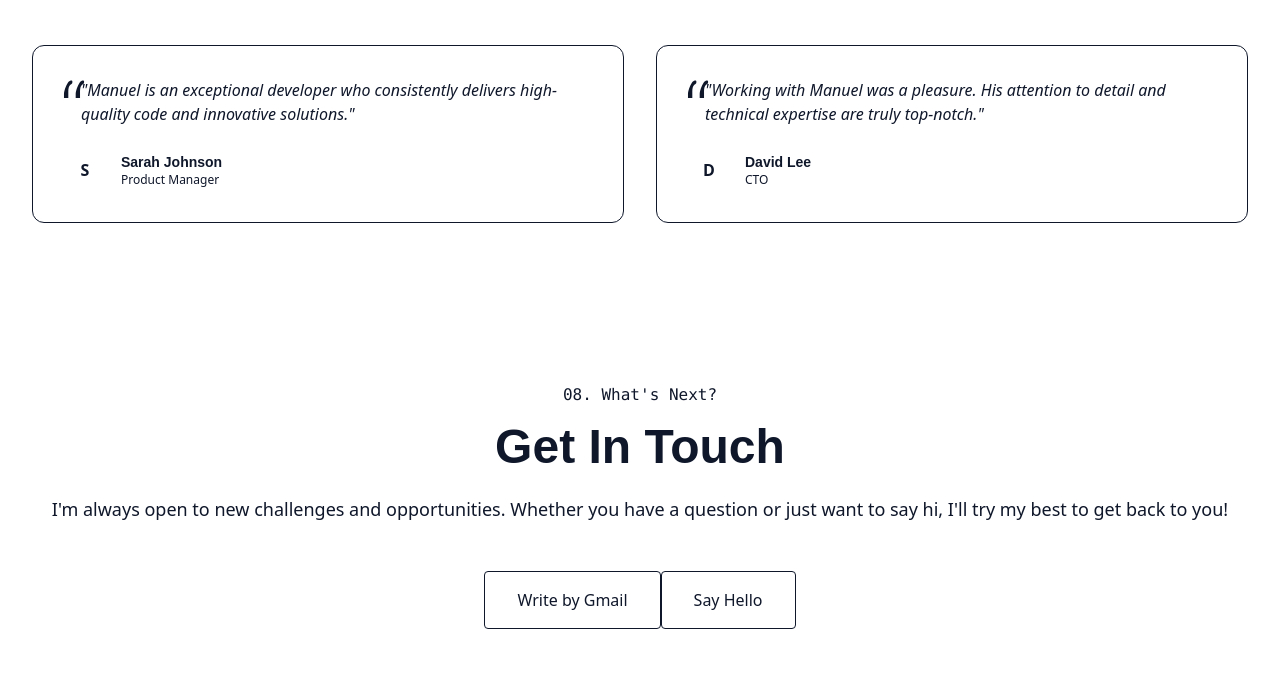
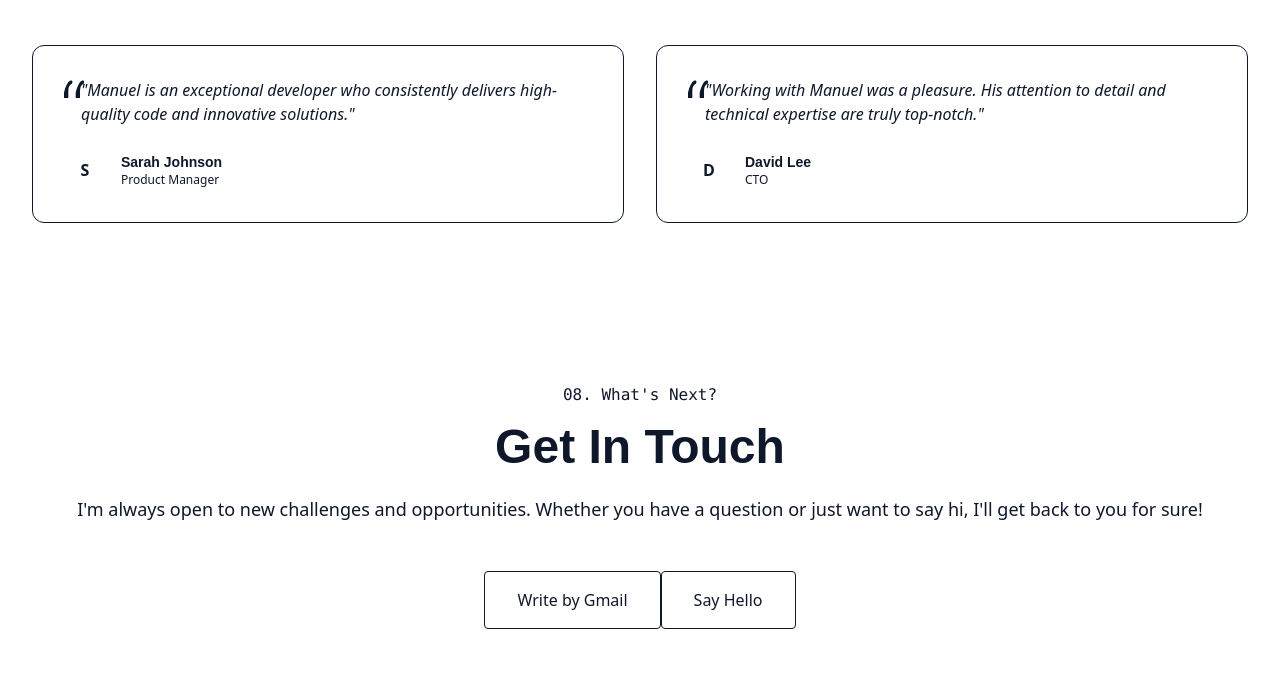
Before and after one commit to manunoly/manuel.team, an Astro site: page / in a window 1280 px wide. Shown: the part 11117-11804 px from the top of the page. Built offline with nearby package versions, Linux system fonts and the light colour scheme; Astro itself is replaced by a stand-in of ours; a web font is replaced by a local one.

Commit message:
feat: Add new Contact React component for displaying contact information and social links.

```diff
--- a/src/components/Contact.tsx
+++ b/src/components/Contact.tsx
@@ -6,15 +6,21 @@ interface ContactProps {
     linkedin: string;
     github: string;
     twitter: string;
+    lang?: string;
 }
 
-export default function Contact({ email, linkedin, github, twitter }: ContactProps) {
+export default function Contact({ email, linkedin, github, twitter, lang = 'en' }: ContactProps) {
     return (
         <SectionContainer id="contact" className="text-center max-w-2xl">
             <p className="text-app-accent font-mono mb-4">08. What's Next?</p>
             <h2 className="text-4xl md:text-5xl font-bold text-app-text mb-6">Get In Touch</h2>
             <p className="text-app-text-muted text-lg mb-12">
-                I'm always open to new challenges and opportunities. Whether you have a question or just want to say hi, I'll try my best to get back to you!
+                {
+                    lang === 'en' ?
+                        "I'm always open to new challenges and opportunities. Whether you have a question or just want to say hi, I'll get back to you for sure!"
+                        :
+                        "Siempre abiertos a nuevos desafíos y oportunidades. Consultorias, Ideas, Emprendimiento, Escribe para saludar y yo te responderé con gusto!"
+                }
             </p>
 
             <a
```
